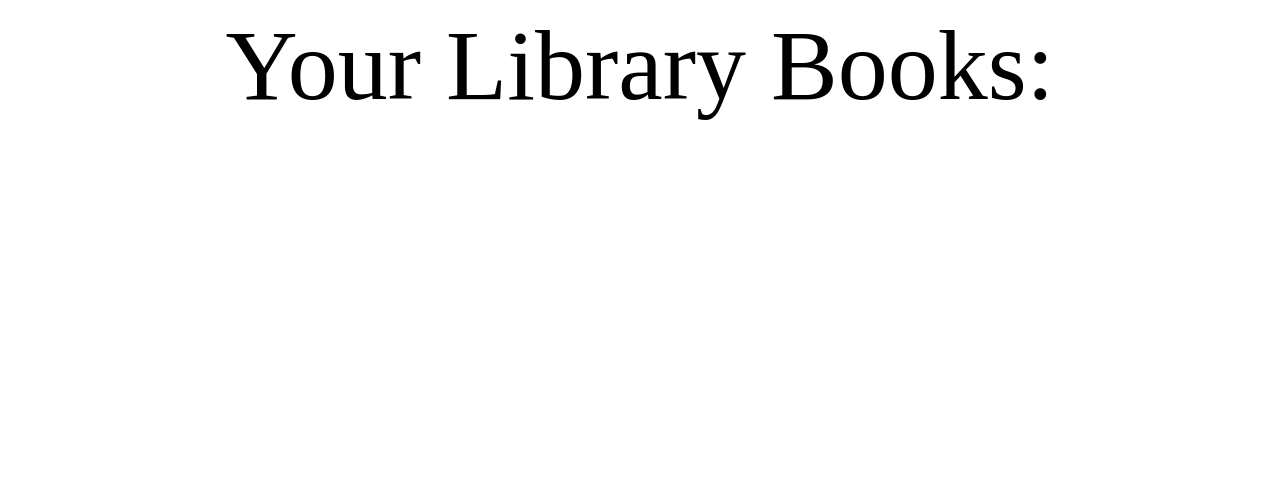
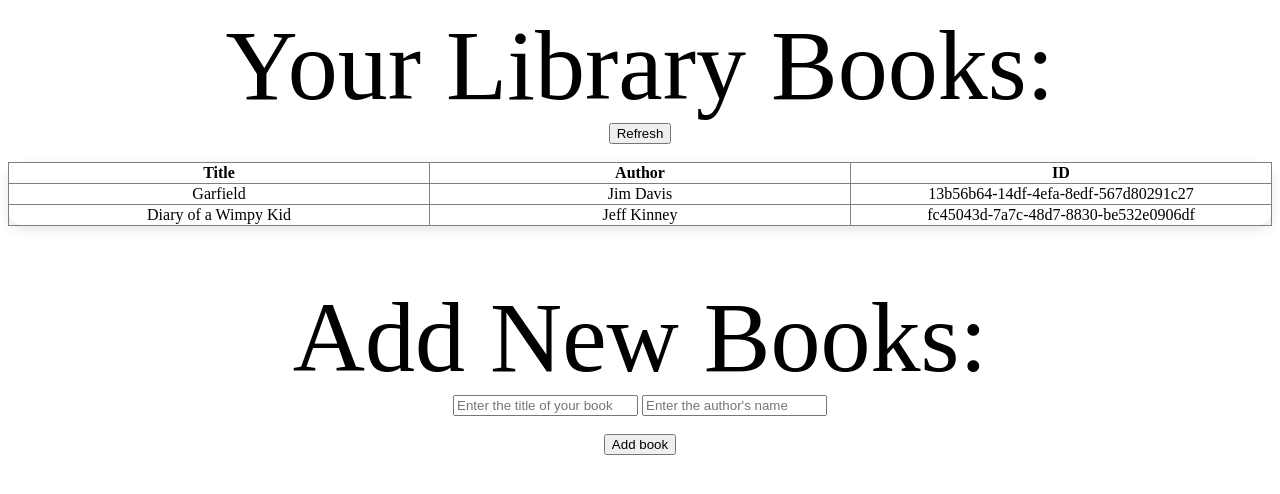
Before and after one commit to hxnzxz/Library, a plain HTML site: page index.html in a window 1280 px wide. Drawn offline with Linux system fonts and the light colour scheme.

Commit message:
added insert functionality, Table refresh

```diff
--- a/index.html
+++ b/index.html
@@ -5,10 +5,36 @@
     <meta name="viewport" content="width=device-width, initial-scale=1.0">
     <title>My-Library</title>
     <link rel="stylesheet" href="styles.css">
-    <script src="scripts.js"></script>
 </head>
 <body>
     <header>Your Library Books:</header>
+    <button id="refreshLibrary" type="submit">Refresh</button>
+    <br>
+    <br>
+    <table id="libraryBooks" border="1">
+        <thead>
+            <tr>
+              <th>Title</th>
+              <th>Author</th>
+              <th>ID</th>
+            </tr>
+            <tbody id="libraryBody"></tbody>
+          </thead>
+        </table>
 
+    <br>
+    <br>
+    <br>
+
+    <form id="bookForm">
+        <header>Add New Books:</header>
+            <div>
+                <input type="text" id="bookTitle" required placeholder="Enter the title of your book" autocomplete="off">
+                <input type="text" id="authorName" required placeholder="Enter the author's name"autocomplete="off">
+            </div>
+        <br>
+        <button type="submit">Add book</button>
+    </form>
+    <script src="scripts.js"></script>
 </body>
 </html>
--- a/scripts.js
+++ b/scripts.js
@@ -0,0 +1,62 @@
+const myLibrary = [];
+
+
+function book(title, author, id){
+    if(!new.target){
+        console.log("illegal call how did you do this");
+    }
+    this.title = title;
+    this.author = author;
+    this.id=id;
+}
+book.prototype.getTitle = function(){
+    return this.title
+}
+book.prototype.getName = function(){
+    return this.author
+}
+book.prototype.getID = function(){
+    return this.id
+}
+
+function addBookToLibrary(title, author){
+    var newBook = new book(title, author, self.crypto.randomUUID());
+    myLibrary.push(newBook);
+}
+
+document.getElementById("bookForm").addEventListener("submit", (e) => {
+    e.preventDefault();
+    const title = document.getElementById("bookTitle");
+    const author = document.getElementById("authorName");
+    addBookToLibrary(title.value, author.value);
+    title.value = "";
+    author.value= "";
+    console.log("done")
+})
+
+function refreshLibrary(){
+    const table = document.getElementById("libraryBody");
+    for (const book of myLibrary){
+        const tr = document.createElement("tr");
+        const td1 = document.createElement("td");
+        const td2 = document.createElement("td");
+        const td3 = document.createElement("td");
+        td1.textContent = book.getTitle();
+        td2.textContent = book.getName();
+        td3.textContent = book.getID();
+        tr.appendChild(td1);
+        tr.appendChild(td2);
+        tr.appendChild(td3);
+        table.appendChild(tr);
+    }
+}
+
+document.getElementById("refreshLibrary").addEventListener("click", (e) => {
+    e.preventDefault();
+    console.log("happened");
+    refreshLibrary();
+})
+
+addBookToLibrary("Garfield", "Jim Davis");
+addBookToLibrary("Diary of a Wimpy Kid", "Jeff Kinney");
+refreshLibrary();
--- a/styles.css
+++ b/styles.css
@@ -5,3 +5,19 @@ body {
 header {
     font-size: 100px;
 }
+
+#libraryTable {
+    align-self: center;
+}
+
+table {
+  width: 100%;
+  border-collapse: collapse;
+  background-color: #fff;
+  box-shadow: 0 4px 12px rgba(0, 0, 0, 0.1);
+  border-radius: 16px;
+}
+
+th{
+    width: 30%;
+}
```
